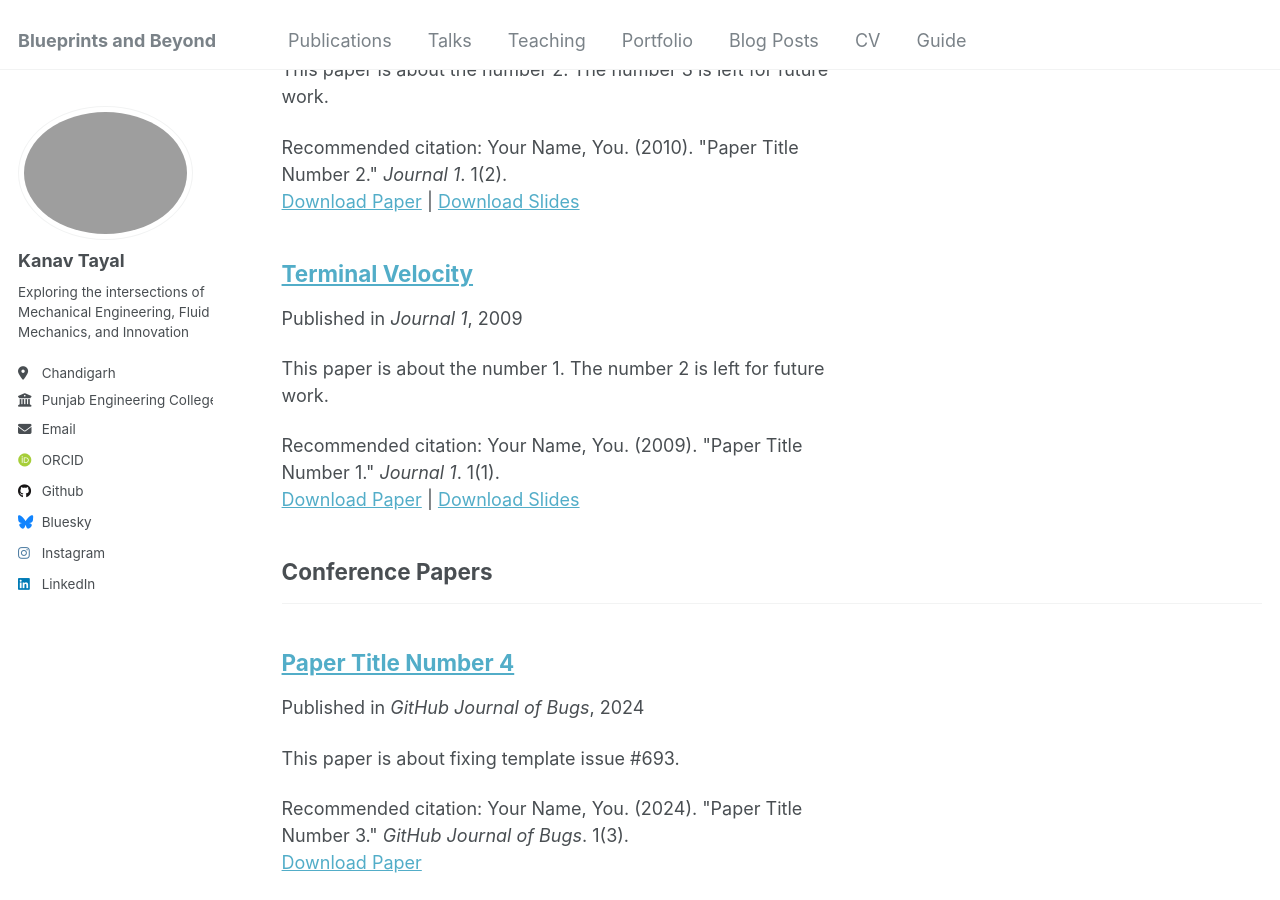
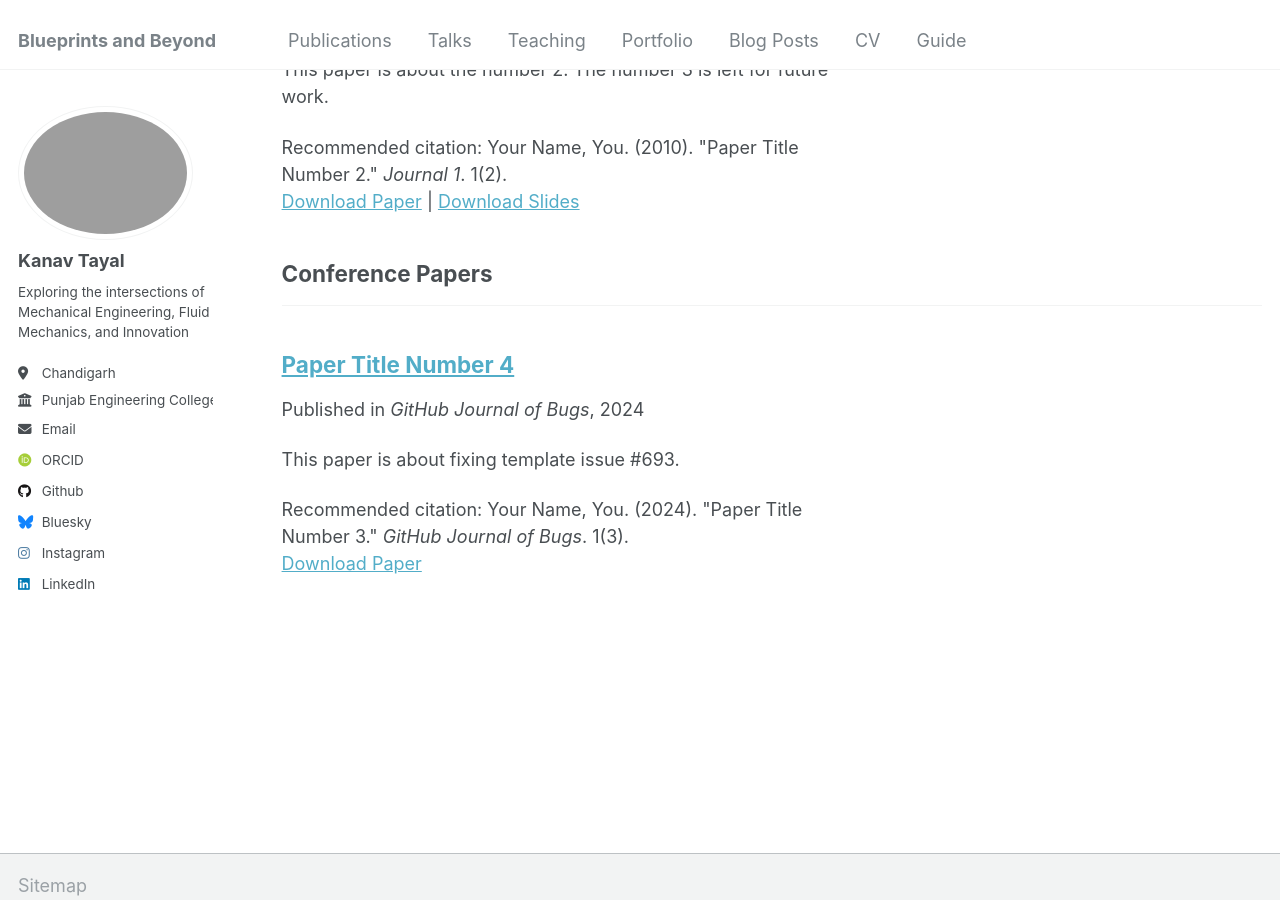
Before and after one commit to KanavTayal/kanavtayal.github.io, a Jekyll site: the page built from _pages/publications.html, in a window 1280 px wide and 900 px high, scrolled down 608 px. Built offline with Jekyll 4.4.1, drawn with Linux system fonts in a browser that asks for light colours; some web fonts are replaced; a file with an impossible date is left out.

Commit message:
Update 2009-10-01-paper-title-number-1.md

```diff
--- a/_publications/2009-10-01-paper-title-number-1.md
+++ b/_publications/2009-10-01-paper-title-number-1.md
@@ -4,7 +4,7 @@ collection: publications
 category: manuscripts
 permalink: /publication/2009-10-01-paper-title-number-1
 excerpt: 'This paper is about the number 1. The number 2 is left for future work.'
-date: 2009-10-01
+date: 2024-10-012
 venue: 'Journal 1'
 slidesurl: 'http://academicpages.github.io/files/slides1.pdf'
 paperurl: 'http://academicpages.github.io/files/paper1.pdf'
```
